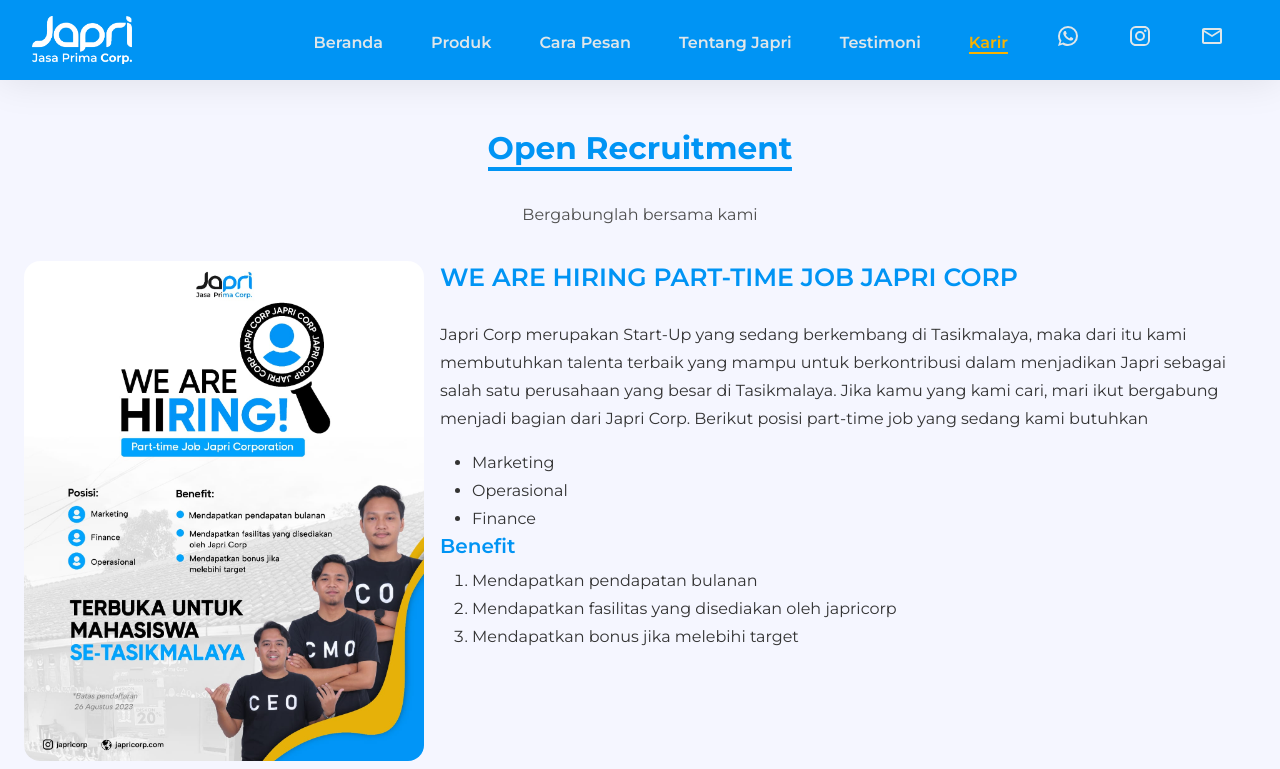
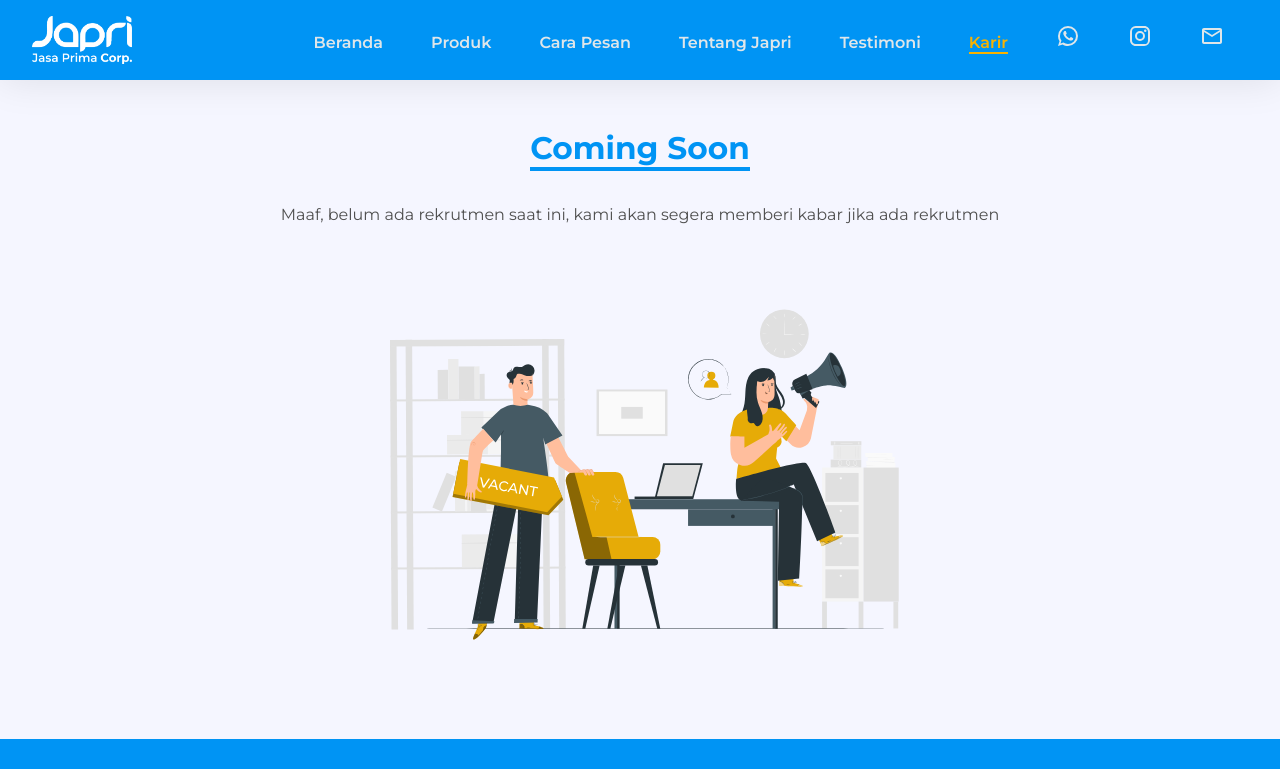
Before and after one commit to aridarsan/japri-corp, a React (Create React App) app: page /karir in a window 1280 px wide. Shown: the top 769 px of the page. Built offline with nearby package versions, Linux system fonts and the light colour scheme; what react-swipeable-views-utils would draw is missing.

Commit message:
edit karir

```diff
--- a/src/App.js
+++ b/src/App.js
@@ -9,8 +9,8 @@
 import GaleriPel from './Pages/GaleriPel';
 import TestiContextApi from './Pages/TestiContextApi';
 import Footer from './Components/Footer';
-import Karir from "./Components/Karir"
-// import ComingSoon from './Components/ComingSoon';
+// import Karir from "./Components/Karir"
+import ComingSoon from './Components/ComingSoon';
 import CaraPesan from './Components/CaraPesan';
 import NotFound from './Components/NotFound';
 import ScrollToTop from './Components/ScrollToTop';
@@ -62,7 +62,7 @@
           </Route>
 
           <Route path='/karir'>
-            <Karir />
+            <ComingSoon />
           </Route>
 
           <Route path='*'>
```
